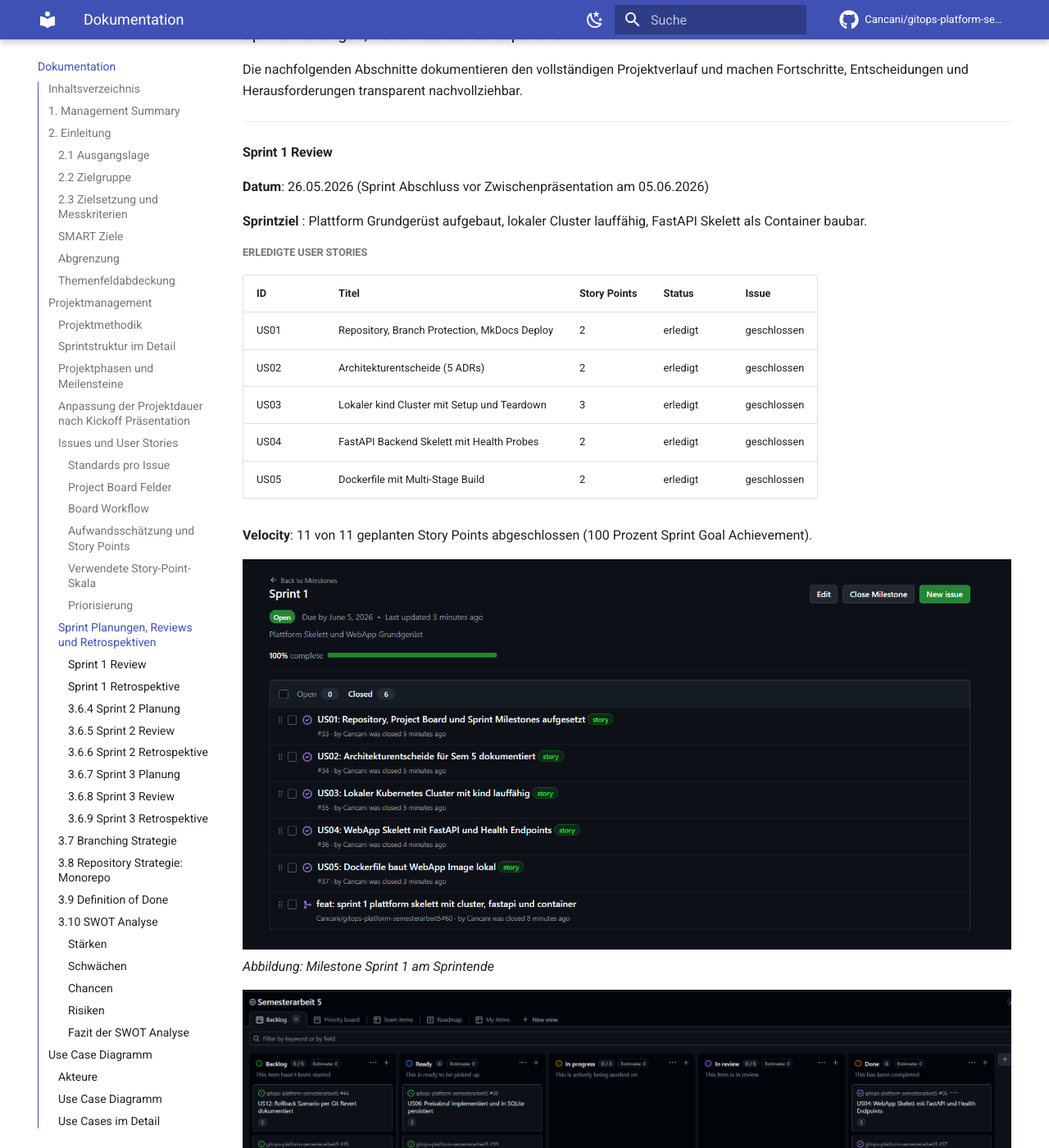
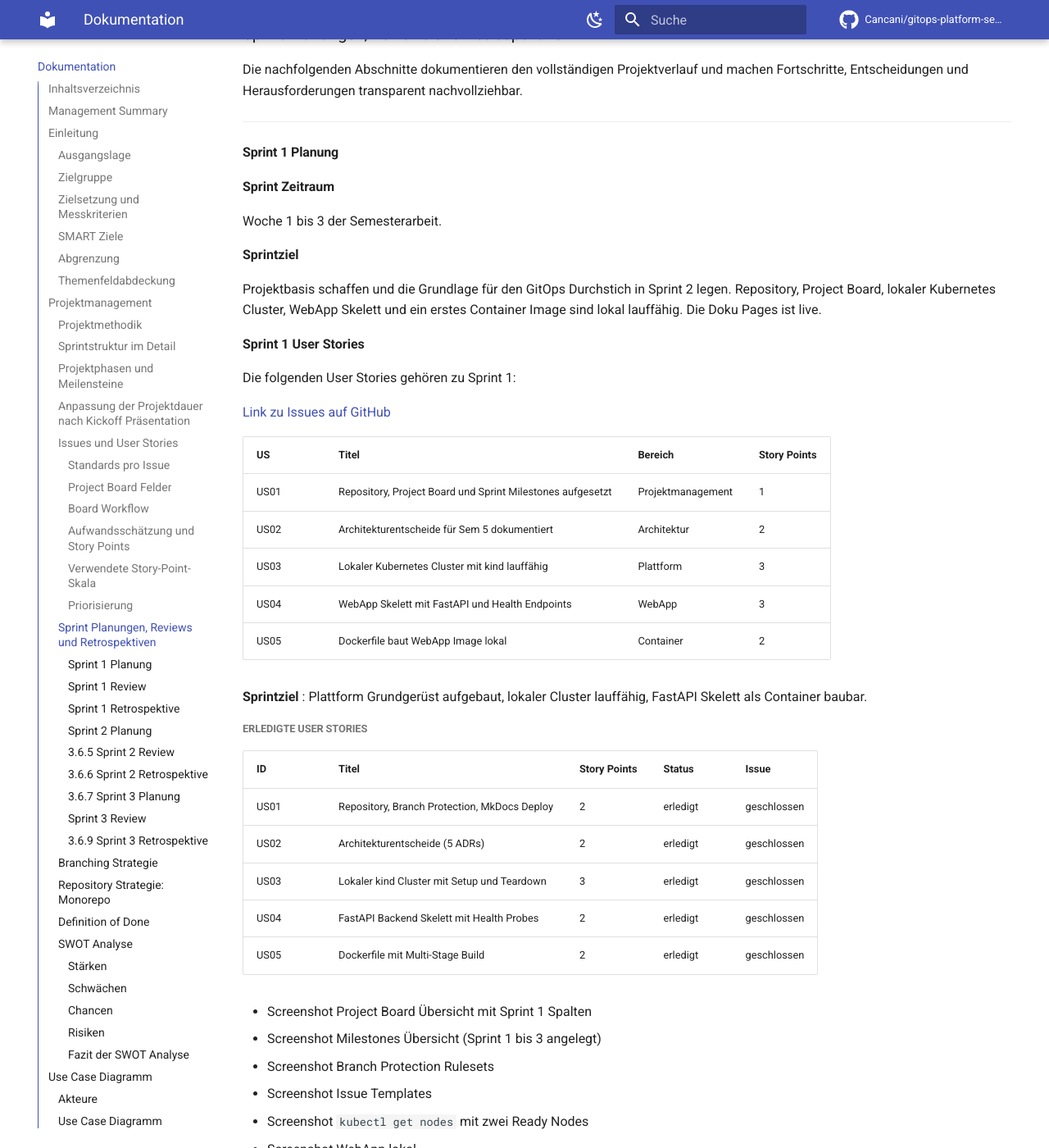
Before and after one commit to Cancani/gitops-platform-semesterarbeit5, an MkDocs documentation site: the page built from docs/dokumentation.md, in a window 1280 px wide and 1400 px high, scrolled down 12725 px. Shown: the whole window at 82% size. Built offline with MkDocs 1.6.1 and Material for MkDocs 9.7.7, drawn with Linux system fonts in a browser that asks for light colours; comment, search, counter and statistics services are not loaded; some of the changed text lies outside the part shown.

Commit message:
Dokumentation Sprint 1 angepasst (#62)
* docs: Kapitel 5 Plattformaufbau erstellt und Inhaltsverzeichnis angepasst

* kind: cluster.yaml mit 2 nodes und nodeport mappings 30080 und 30443

* scripts: setup-cluster.sh idempotent mit tool und docker checks

* scripts: teardown-cluster.sh idempotent

* docs: kapitel 5.2 backend anwendung (fastapi)

* app: main.py mit endpoints /healthz, /ready, /api/prices, /api/prices/history

* app: README.md mit lokaler entwicklungs anleitung

* app: requirements.txt mit fastapi und uvicorn versionsranges

* app: Dockerfile mit builder und runtime stage

* app: .dockerignore schliesst venv, cache und ide artefakte aus

* docs: kapitel containerisierung,
inhaltsverzeichnis ergänzt

* docs: sprint 1 review und retrospektive ergänz, screenshots hinzugefügt

* docs: Sprint 1 Planung und Retrospetkive bearbeitet. Verschiedene Korrekturen in der Doku

````diff
--- a/docs/dokumentation.md
+++ b/docs/dokumentation.md
@@ -19,11 +19,11 @@
 
 - [Semesterarbeit 5: Aufbau einer GitOps basierten Kubernetes Plattform mit Preisüberwachungs WebApp](#semesterarbeit-5-aufbau-einer-gitops-basierten-kubernetes-plattform-mit-preisüberwachungs-webapp)
   - [Inhaltsverzeichnis](#inhaltsverzeichnis)
-  - [1. Management Summary](#1-management-summary)
-  - [2. Einleitung](#2-einleitung)
-    - [2.1 Ausgangslage](#21-ausgangslage)
-    - [2.2 Zielgruppe](#22-zielgruppe)
-    - [2.3 Zielsetzung und Messkriterien](#23-zielsetzung-und-messkriterien)
+  - [Management Summary](#management-summary)
+  - [Einleitung](#einleitung)
+    - [Ausgangslage](#ausgangslage)
+    - [Zielgruppe](#zielgruppe)
+    - [Zielsetzung und Messkriterien](#zielsetzung-und-messkriterien)
     - [SMART Ziele](#smart-ziele)
     - [Abgrenzung](#abgrenzung)
     - [Themenfeldabdeckung](#themenfeldabdeckung)
@@ -40,6 +40,7 @@
       - [Verwendete Story-Point-Skala](#verwendete-story-point-skala)
       - [Priorisierung](#priorisierung)
     - [Sprint Planungen, Reviews und Retrospektiven](#sprint-planungen-reviews-und-retrospektiven)
+      - [Sprint 1 Planung](#sprint-1-planung)
       - [Sprint 1 Review](#sprint-1-review)
         - [Erledigte User Stories](#erledigte-user-stories)
         - [Demo-fähige Artefakte](#demo-fähige-artefakte)
@@ -53,16 +54,16 @@
         - [More of (mehr davon)](#more-of-mehr-davon)
         - [Less of (weniger davon)](#less-of-weniger-davon)
         - [Risikobewertung am Sprint 1 Ende (siehe Risikomatrix)](#risikobewertung-am-sprint-1-ende-siehe-risikomatrix)
-      - [3.6.4 Sprint 2 Planung](#364-sprint-2-planung)
+      - [Sprint 2 Planung](#sprint-2-planung)
       - [3.6.5 Sprint 2 Review](#365-sprint-2-review)
       - [3.6.6 Sprint 2 Retrospektive](#366-sprint-2-retrospektive)
       - [3.6.7 Sprint 3 Planung](#367-sprint-3-planung)
-      - [3.6.8 Sprint 3 Review](#368-sprint-3-review)
+      - [Sprint 3 Review](#sprint-3-review)
       - [3.6.9 Sprint 3 Retrospektive](#369-sprint-3-retrospektive)
-    - [3.7 Branching Strategie](#37-branching-strategie)
-    - [3.8 Repository Strategie: Monorepo](#38-repository-strategie-monorepo)
-    - [3.9 Definition of Done](#39-definition-of-done)
-    - [3.10 SWOT Analyse](#310-swot-analyse)
+    - [Branching Strategie](#branching-strategie)
+    - [Repository Strategie: Monorepo](#repository-strategie-monorepo)
+    - [Definition of Done](#definition-of-done)
+    - [SWOT Analyse](#swot-analyse)
       - [Stärken](#stärken)
       - [Schwächen](#schwächen)
       - [Chancen](#chancen)
@@ -151,7 +151,7 @@
 - spätere Studierende, die einen vergleichbaren Plattformaufbau als Referenz nutzen wollen,
 - den Autor selbst als Nachschlagewerk im Betrieb der Plattform.
 
-### 2.3 Zielsetzung und Messkriterien
+### Zielsetzung und Messkriterien
 
 | Nr. | Ziel | Messkriterium |
 |----|------|---------------|
@@ -245,7 +245,7 @@
 - Abgleich gegen Sprintziel
 - Zwischenpräsentationen mit Dozenten am Ende von Sprint 1 und Sprint 2 zur Qualitätssicherung
 - Bewertung der Zielerreichung und Identifikation von Verbesserungspotenzialen
-- Evidence Pflicht, Screenshots und Links werden direkt pro Sprint Review dokumentiert
+- Evidence Pflicht, Screenshots und Links werden direkt in der technischen Dokumentation platziert
 
 **Sprint Retrospektive:**
 
@@ -385,9 +385,30 @@
 
 ---
 
-#### Sprint 1 Review
-
-**Datum**: 26.05.2026 (Sprint Abschluss vor Zwischenpräsentation am 05.06.2026)
+#### Sprint 1 Planung
+
+**Sprint Zeitraum**
+
+Woche 1 bis 3 der Semesterarbeit.
+
+**Sprintziel**
+
+Projektbasis schaffen und die Grundlage für den GitOps Durchstich in Sprint 2 legen. Repository, Project Board, lokaler Kubernetes Cluster, WebApp Skelett und ein erstes Container Image sind lokal lauffähig. Die Doku Pages ist live.
+
+
+**Sprint 1 User Stories**
+
+Die folgenden User Stories gehören zu Sprint 1:
+
+[Link zu Issues auf GitHub](https://github.com/Cancani/gitops-platform-semesterarbeit5/milestone/1)
+
+| US | Titel | Bereich | Story Points |
+| --- | --- | --- | --- |
+| US01 | Repository, Project Board und Sprint Milestones aufgesetzt | Projektmanagement | 1 |
+| US02 | Architekturentscheide für Sem 5 dokumentiert | Architektur | 2 |
+| US03 | Lokaler Kubernetes Cluster mit kind lauffähig | Plattform | 3 |
+| US04 | WebApp Skelett mit FastAPI und Health Endpoints | WebApp | 3 |
+| US05 | Dockerfile baut WebApp Image lokal | Container | 2 |
 
 **Sprintziel** : Plattform Grundgerüst aufgebaut, lokaler Cluster lauffähig, FastAPI Skelett als Container baubar.
 
@@ -401,13 +422,42 @@
 | US04 | FastAPI Backend Skelett mit Health Probes | 2 | erledigt | geschlossen |
 | US05 | Dockerfile mit Multi-Stage Build | 2 | erledigt | geschlossen |
 
+- Screenshot Project Board Übersicht mit Sprint 1 Spalten
+- Screenshot Milestones Übersicht (Sprint 1 bis 3 angelegt)
+- Screenshot Branch Protection Rulesets
+- Screenshot Issue Templates
+- Screenshot `kubectl get nodes` mit zwei Ready Nodes
+- Screenshot WebApp lokal
+- Screenshot `docker run` Output mit `curl /healthz` und 200 OK
+- Link zur Doku Page auf GitHub Pages
+- ADR Verzeichnis in Dokumentation
+
+
+---
+
+#### Sprint 1 Review
+
+**Datum**: 26.05.2026 (Sprint Abschluss vor Zwischenpräsentation am 05.06.2026)
+
+**Sprintziel** : Plattform Grundgerüst aufgebaut, lokaler Cluster lauffähig, FastAPI Skelett als Container baubar.
+
+##### Erledigte User Stories
+
+| ID | Titel | Story Points | Status | Issue |
+| --- | --- | --- | --- | --- |
+| US01 | Repository, Branch Protection, MkDocs Deploy | 2 | erledigt | geschlossen |
+| US02 | Architekturentscheide (5 ADRs) | 2 | erledigt | geschlossen |
+| US03 | Lokaler kind Cluster mit Setup und Teardown | 3 | erledigt | geschlossen |
+| US04 | FastAPI Backend Skelett mit Health Probes | 2 | erledigt | geschlossen |
+| US05 | Dockerfile mit Multi-Stage Build | 2 | erledigt | geschlossen |
+
 **Velocity**: 11 von 11 geplanten Story Points abgeschlossen (100 Prozent Sprint Goal Achievement).
 
 ![Milestone Sprint 1 Sprintende](./img/sprint1ende.png)
-*Abbildung: Milestone Sprint 1 am Sprintende*
+<small><em>Abbildung : Milestone Sprint 1 Ende</em></small>
 
 ![Project Board Sprint 1 Sprintende](./img/sprint1ende2.png)
-*Abbildung: Projectboard Sprint 1 am Sprintende*
+<small><em>Abbildung : Projectboard Sprint 1 Ende</em></small>
 
 ##### Demo-fähige Artefakte
 
@@ -453,6 +503,9 @@
 
 Die Retrospektive folgt dem Starfish Modell. Beobachtungen aus Sprint 1 werden in fünf Kategorien einsortiert und in konkrete Aktionen für Sprint 2 überführt.
 
+![Starfish Retro Sprint 1](./img/starfishretrosprint1.png)
+<small><em>Abbildung : Sprint 1 Starfish Retrospektive</em></small>
+
 ##### Keep (lief gut)
 
 - **Doku parallel zum Code**: Jede Story hatte ein Doku Update im selben PR. R10 (Doku rückständig) ist dadurch in Sprint 1 nicht eingetreten. Die Massnahme aus der Sprint 1 Planung wirkt nachweisbar.
@@ -466,16 +519,16 @@
 
 ##### Start (sollte ab jetzt gemacht werden)
 
-- **Self Review Checkliste vor jedem PR**: Filename Konvention, Funktion vor Style, Doku aktualisiert. Drei Minuten Investition, spart Nacharbeit-PRs.
+- **Self Review Checkliste vor jedem PR**: Filename Konvention, Funktion vor Style.
 
 ##### More of (mehr davon)
 
-- **Lokale Smoke Tests im PR Body dokumentieren**: Bei jeder Story die getesteten Befehle und erwarteten Ausgaben als Belegtabelle im PR. Erleichtert Self Review und liefert direkt Material für die Runbooks in Sprint 3.
+- **Lokale Smoke Tests im PR Body dokumentieren**: Bei jeder Story die getesteten Befehle und erwarteten Ausgaben  im PR. Erleichtert Self Review und liefert direkt Material für die Runbooks in Sprint 3.
 - **ADR Verweise im Code und in der Doku**: Mehr Querverlinkungen zwischen Dokumentation und ADR, damit der "warum"-Faden überall sichtbar ist.
 
 ##### Less of (weniger davon)
 
-
+- **kleine Pull Requests**: grosse Pull Requests durchführen mit mehreren Commits damit alle Commits einfacher nachverfolgbar sind pro Sprint.
 
 ##### Risikobewertung am Sprint 1 Ende (siehe Risikomatrix)
 
@@ -490,7 +543,7 @@
 
 ---
 
-#### 3.6.4 Sprint 2 Planung
+#### Sprint 2 Planung
 
 **Sprint Zeitraum**
 
@@ -510,6 +563,7 @@
 - Liveness und Readiness Probes
 
 ![Sprint2: Milestones und Issues](./img/image-2.png)
+<small><em>Abbildung : Sprint 2 Milestone und Issues</em></small>
 
 **Sprint 2 User Stories**
 
@@ -635,6 +689,7 @@
 - Generalprobe der Schlussdemo
 
 ![Sprint 3: Milestone und Issues](./img/image-3.png)
+<small><em>Abbildung : Sprint 3 Milestones und Issues</em></small>
 
 **Sprint 3 User Stories**
 
@@ -670,7 +725,7 @@
 
 ---
 
-#### 3.6.8 Sprint 3 Review
+#### Sprint 3 Review
 
 **Review Ergebnis**
 
@@ -732,7 +787,7 @@
 
 ---
 
-### 3.7 Branching Strategie
+### Branching Strategie
 
 Bewusst einfach gehalten, passend für ein Einpersonen Projekt mit Nachweisanspruch.
 
@@ -751,7 +806,7 @@
 | `develop` | keine Löschung, kein Force Push |
 | `gh-pages` | keine Löschung (Force Push erlaubt, da MkDocs gh-deploy ihn benötigt) |
 
-### 3.8 Repository Strategie: Monorepo
+### Repository Strategie: Monorepo
 
 Es wurde zwischen Monorepo und mehreren Repositories abgewogen.
 
@@ -765,7 +820,7 @@
 
 **Entscheid:** Monorepo. Code, Helm Chart, Argo CD Application und Dokumentation liegen in einem Repository. Argo CD beobachtet `helm/price-watch`. Die Anwendung wird im selben Repository entwickelt, wodurch der Lifecycle transparent ist.
 
-### 3.9 Definition of Done
+### Definition of Done
 
 Eine User Story gilt als erledigt, wenn:
 
@@ -776,7 +831,7 @@
 5. wo sinnvoll, Tests oder Lint Schritte in der Pipeline grün sind,
 6. wo zutreffend, Argo CD die Application im Status `Synced, Healthy` zeigt.
 
-### 3.10 SWOT Analyse
+### SWOT Analyse
 
 Eine SWOT Analyse hilft, das Projekt aus vier Perspektiven einzuschätzen und Massnahmen für die Sprint Planung abzuleiten.
 
@@ -1432,6 +1487,15 @@
 
 Das Setup Skript ist idempotent: Wenn der Cluster bereits existiert, wird er nicht neu erstellt, sondern nur der `kubectl` Kontext gesetzt und der aktuelle Status angezeigt. Damit ist mehrfaches Ausführen gefahrlos möglich (Massnahme zu Risiko R3).
 
+![Cluster starten mit Skript](img/setup_cluster1.png)
+<small><em>Abbildung : Starten des Clusters lokal</em></small>
+
+![alt text](img/setup_cluster2.png)
+<small><em>Abbildung : Status Cluster</em></small>
+
+![alt text](img/setup_cluster3.png)
+<small><em>Abbildung : Cluster Info nach Start</em></small>
+
 #### Verifikation nach Setup
 
 Nach erfolgreichem Setup zeigt `kubectl get nodes` beide Nodes im Status `Ready`:
@@ -1443,7 +1507,7 @@
 gitops-platform-worker            Ready    <none>          1m    v1.31.x
 ```
 
-Sind beide Nodes `Ready`, ist das Messkriterium aus Ziel 1 (Kapitel 2.3) erfüllt. Falls ein Node im Status `NotReady` hängt, siehe das Runbook "kind Cluster Nodes nicht Ready" (Kapitel 8, folgt in Sprint 3).
+Sind beide Nodes `Ready`, ist das Messkriterium aus Ziel 1 (Kapitel 2.3) erfüllt.
 
 ### Backend Anwendung (FastAPI)
 
@@ -1487,6 +1551,9 @@
 uvicorn main:app --reload --host 0.0.0.0 --port 8000
 ```
 
+![Ausführung App](img/backendapp1.png)
+<small><em>Abbildung : Ausführung der App lokal</em></small>
+
 Der Server reagiert auf Code-Änderungen mit Auto-Reload, was die Iteration beim Skelett Aufbau und beim späteren Anbinden der Datenbank in Sprint 2 beschleunigt.
 
 #### Health Probes
@@ -1497,6 +1564,9 @@
 - `/ready` antwortet, sobald der Service Anfragen annehmen kann. Im Skelett immer "ready", in Sprint 2 wird hier zusätzlich die SQLite Verbindung geprüft (siehe [ADR-003](#44-adr-003-sqlite-statt-postgresql-als-datenbank)). Diese Probe entscheidet, ob ein Pod Traffic vom Service erhält (Readiness Probe).
 
 Die Trennung in zwei Probes folgt der Kubernetes Best Practice und vermeidet, dass langsame Initialisierungen (zum Beispiel ein Schema-Load in Sprint 2) zu falschen Pod Restarts führen.
+
+![Health Probes](img/backend2.png)
+<small><em>Abbildung : Healthpoints App</em></small>
 
 ### Containerisierung (Dockerfile)
 
@@ -1557,26 +1627,27 @@
 # Erwartet: {"prices":[]}
 ```
 
+![Docker build](img/docker1.png)
+<small><em>Abbildung : Docker ¨Build ausführung</em></small>
+
+![Docker run](img/docker2.png)
+<small><em>Abbildung : Docker run ausführung</em></small>
+
+![Endpoint Check](img/docker3.png)
+<small><em>Abbildung : Endpoint checks</em></small>
+
 Der HEALTHCHECK wird vom Docker Daemon automatisch ausgeführt. Status prüfen mit:
 
 ```bash
 docker ps
-# Spalte STATUS zeigt "Up X seconds (healthy)" sobald der Check positiv war
 ```
+![Docker Container Status](img/docker4.png)
+<small><em>Abbildung : Docker Container Status</em></small>
 
 Image Grösse prüfen:
 
 ```bash
 docker images price-watch-backend
-# Erwartet: rund 150 MB
 ```
-
-#### Image in kind Cluster laden
-
-Solange noch keine CI Pipeline existiert (kommt in Sprint 2, US14), kann das lokal gebaute Image direkt in den kind Cluster geladen werden (siehe [ADR-002](#43-adr-002-lokaler-cluster-mit-kind-statt-minikube)):
-
-```bash
-kind load docker-image price-watch-backend:dev --name gitops-platform
-```
-
-Damit ist das Image im Cluster verfügbar, ohne über eine Registry gehen zu müssen. Ab Sprint 2 wird dieser Schritt durch die CI Pipeline (Build und Push nach GHCR) und Argo CD Sync ersetzt.
+![Image Grösse](img/docker5.png)
+<small><em>Abbildung : Docker Image Grösse</em></small>
````
Also changed, not shown: other parts of docs/dokumentation.md (+8 -9 lines), docs/img/starfishretrosprint1.png (added).
